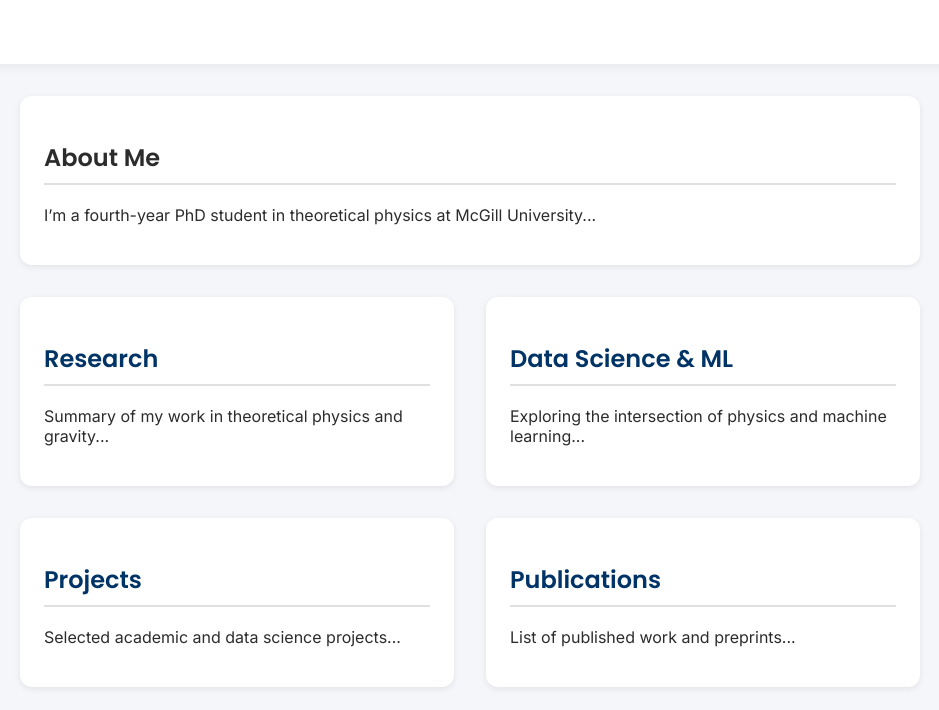
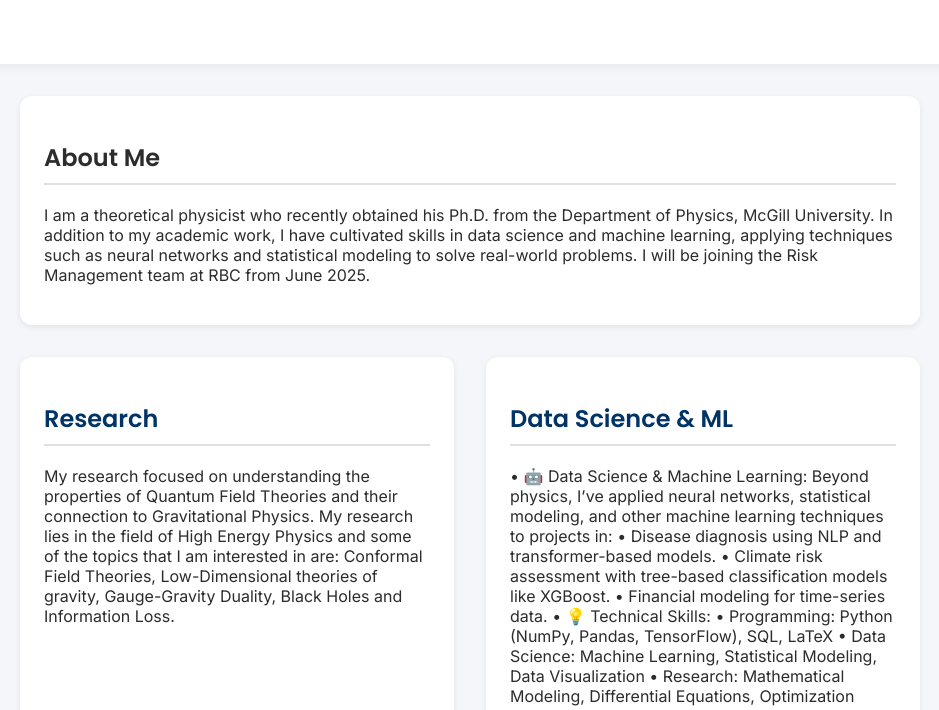
Before and after one commit to VirajMeruliya/virajmeruliya.github.io, a plain HTML site: page index.html in a window 1280 px wide. Shown: the part 242-952 px from the top of the page, without its empty margins (170-1109 px from the left). Drawn offline with Linux system fonts and the light colour scheme.

Commit message:
Update index.html

```diff
--- a/index.html
+++ b/index.html
@@ -17,23 +17,20 @@
   <main>
     <section class="full">
       <h2>About Me</h2>
-      <p>I’m a fourth-year PhD student in theoretical physics at McGill University...</p>
+      <p>I am a theoretical physicist who recently obtained his Ph.D. from the Department of Physics, McGill University. In addition to my academic work, I have cultivated skills in data science and machine learning, applying techniques such as neural networks and statistical modeling to solve real-world problems. I will be joining the Risk Management team at RBC from June 2025.</p>
     </section>
     <section>
       <h2><a href="research.html">Research</a></h2>
-      <p>Summary of my work in theoretical physics and gravity...</p>
+      <p>My research focused on understanding the properties of Quantum Field Theories and their connection to Gravitational Physics. My research lies in the field of High Energy Physics and some of the topics that I am interested in are: Conformal Field Theories, Low-Dimensional theories of gravity, Gauge-Gravity Duality, Black Holes and Information Loss.</p>
     </section>
     <section>
       <h2><a href="datascience.html">Data Science & ML</a></h2>
-      <p>Exploring the intersection of physics and machine learning...</p>
+      <p>• 🤖 Data Science & Machine Learning: Beyond physics, I’ve applied neural networks, statistical modeling, and other machine learning techniques to projects in: • Disease diagnosis using NLP and transformer-based models. • Climate risk assessment with tree-based classification models like XGBoost. • Financial modeling for time-series data.
+        • 💡 Technical Skills: • Programming: Python (NumPy, Pandas, TensorFlow), SQL, LaTeX • Data Science: Machine Learning, Statistical Modeling, Data Visualization • Research: Mathematical Modeling, Differential Equations, Optimization</p>
     </section>
     <section>
       <h2><a href="projects.html">Projects</a></h2>
       <p>Selected academic and data science projects...</p>
-    </section>
-    <section>
-      <h2><a href="publications.html">Publications</a></h2>
-      <p>List of published work and preprints...</p>
     </section>
     <section>
       <h2>Blog</h2>
@@ -47,7 +44,7 @@
     </section>
   </main>
   <script>
-    const titles = ["Theoretical Physicist", "Data Scientist", "ML Enthusiast"];
+    const titles = ["Theoretical Physicist", "ML Enthusiast", "Quantitative Finance"];
     let index = 0, char = 0;
     const typing = document.getElementById("typing");
 
```
